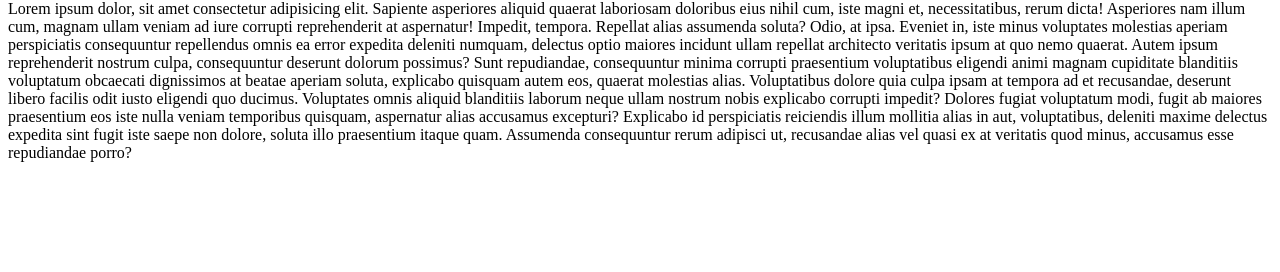
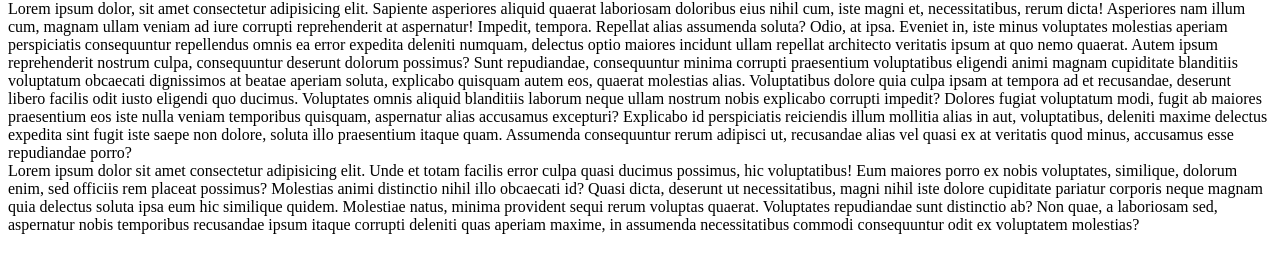
Before and after one commit to dineshranjan2001/git-tutorial, a plain HTML site: page about.html in a window 1280 px wide. Shown: the part 138-410 px from the top of the page. Drawn offline with Linux system fonts and the light colour scheme.

Commit message:
Again commit

```diff
--- a/about.html
+++ b/about.html
@@ -25,7 +25,15 @@
         aspernatur alias accusamus excepturi? Explicabo id perspiciatis reiciendis illum mollitia alias in aut,
         voluptatibus, deleniti maxime delectus expedita sint fugit iste saepe non dolore, soluta illo praesentium itaque
         quam. Assumenda consequuntur rerum adipisci ut, recusandae alias vel quasi ex at veritatis quod minus, accusamus
-        esse repudiandae porro?</div>
+        esse repudiandae porro?
+    </div>
+    <div>Lorem ipsum dolor sit amet consectetur adipisicing elit. Unde et totam facilis error culpa quasi ducimus
+        possimus, hic voluptatibus! Eum maiores porro ex nobis voluptates, similique, dolorum enim, sed officiis rem
+        placeat possimus? Molestias animi distinctio nihil illo obcaecati id? Quasi dicta, deserunt ut necessitatibus,
+        magni nihil iste dolore cupiditate pariatur corporis neque magnam quia delectus soluta ipsa eum hic similique
+        quidem. Molestiae natus, minima provident sequi rerum voluptas quaerat. Voluptates repudiandae sunt distinctio
+        ab? Non quae, a laboriosam sed, aspernatur nobis temporibus recusandae ipsum itaque corrupti deleniti quas
+        aperiam maxime, in assumenda necessitatibus commodi consequuntur odit ex voluptatem molestias?</div>
 </body>
 
 </html>
```
Also changed, not shown: index.html (+4 -0 lines).
